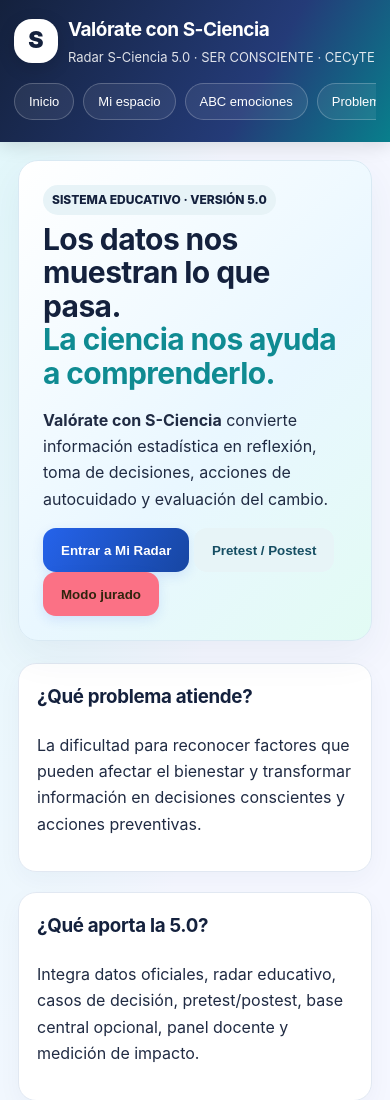
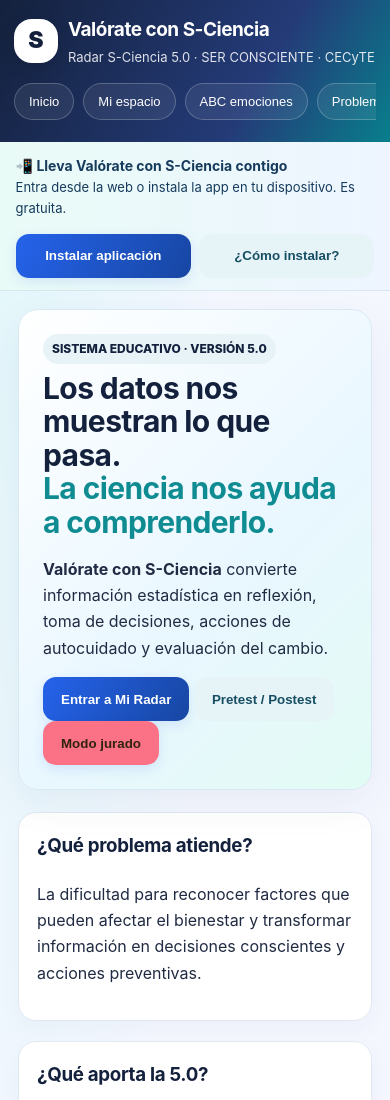
Before and after one commit to Juanitos66/valora-te-s-ciencia, a plain HTML site: page index.html in a window 390 px wide. Shown: the top 1100 px of the page. Drawn offline with nearby package versions, Linux system fonts and the light colour scheme.

Commit message:
Add installable mobile app entry while preserving website

```diff
--- a/index.html
+++ b/index.html
@@ -414,6 +414,12 @@ select:focus-visible {
 @media(max-width:650px){.help-grid,.help-contact,.help-two{grid-template-columns:1fr}.help-contact p{min-height:0}.help-tab{font-size:13px}}
 @media(prefers-reduced-motion:reduce){.help-panel{animation:none}}
 
+
+/* APP INSTALABLE · acceso web y móvil desde un solo sitio */
+.app-install{display:flex;align-items:center;justify-content:space-between;gap:14px;padding:12px clamp(14px,4vw,42px);background:linear-gradient(90deg,#e9fbf7,#eef5ff);border-bottom:1px solid #d8e8ee;color:#173b5c}
+.app-install p{margin:0;font-size:13px}.app-install strong{display:block;font-size:14px}.app-install-actions{display:flex;gap:8px;flex-wrap:wrap}.app-install .btn{white-space:nowrap}.app-install[hidden]{display:none!important}
+@media(max-width:620px){.app-install{align-items:flex-start;flex-direction:column}.app-install-actions{width:100%}.app-install-actions .btn{flex:1}}
+
 </style>
 </head>
 <body>
@@ -424,6 +430,10 @@ select:focus-visible {
  </div>
  <nav id="nav"></nav>
 </header>
+<div class="app-install" id="appInstallBar">
+ <p><strong>📲 Lleva Valórate con S-Ciencia contigo</strong>Entra desde la web o instala la app en tu dispositivo. Es gratuita.</p>
+ <div class="app-install-actions"><button class="btn" id="installAppBtn" type="button">Instalar aplicación</button><button class="btn alt" id="installHelpBtn" type="button">¿Cómo instalar?</button></div>
+</div>
 
 <main>
 <section id="inicio" class="view active">
@@ -1193,5 +1203,6 @@ if("serviceWorker" in navigator)navigator.serviceWorker.register("sw.js",{update
 <script src="v5.js"></script>
 <script src="jurado.js"></script>
 <script src="ayuda.js"></script>
+<script src="app-install.js"></script>
 </body>
 </html>
```
